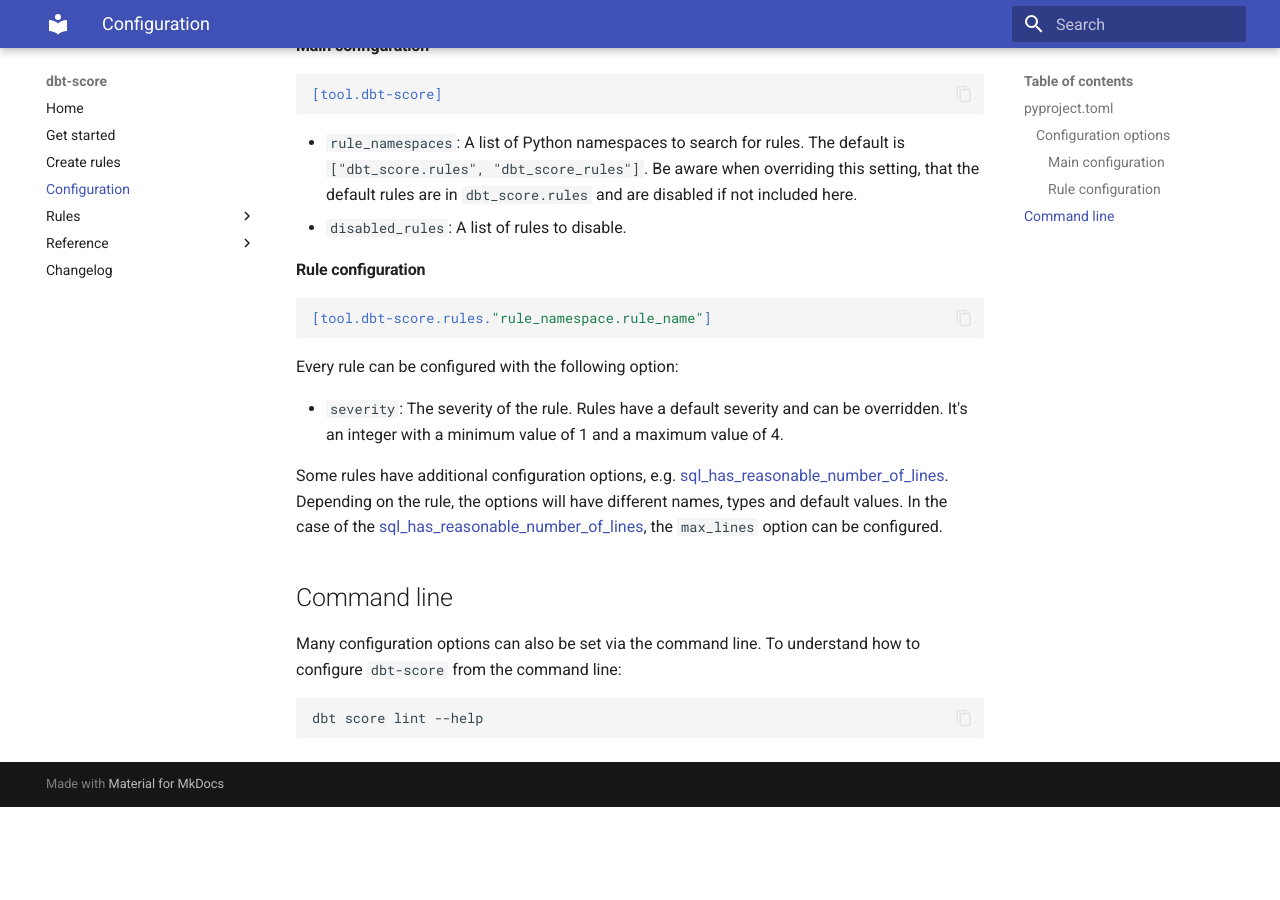
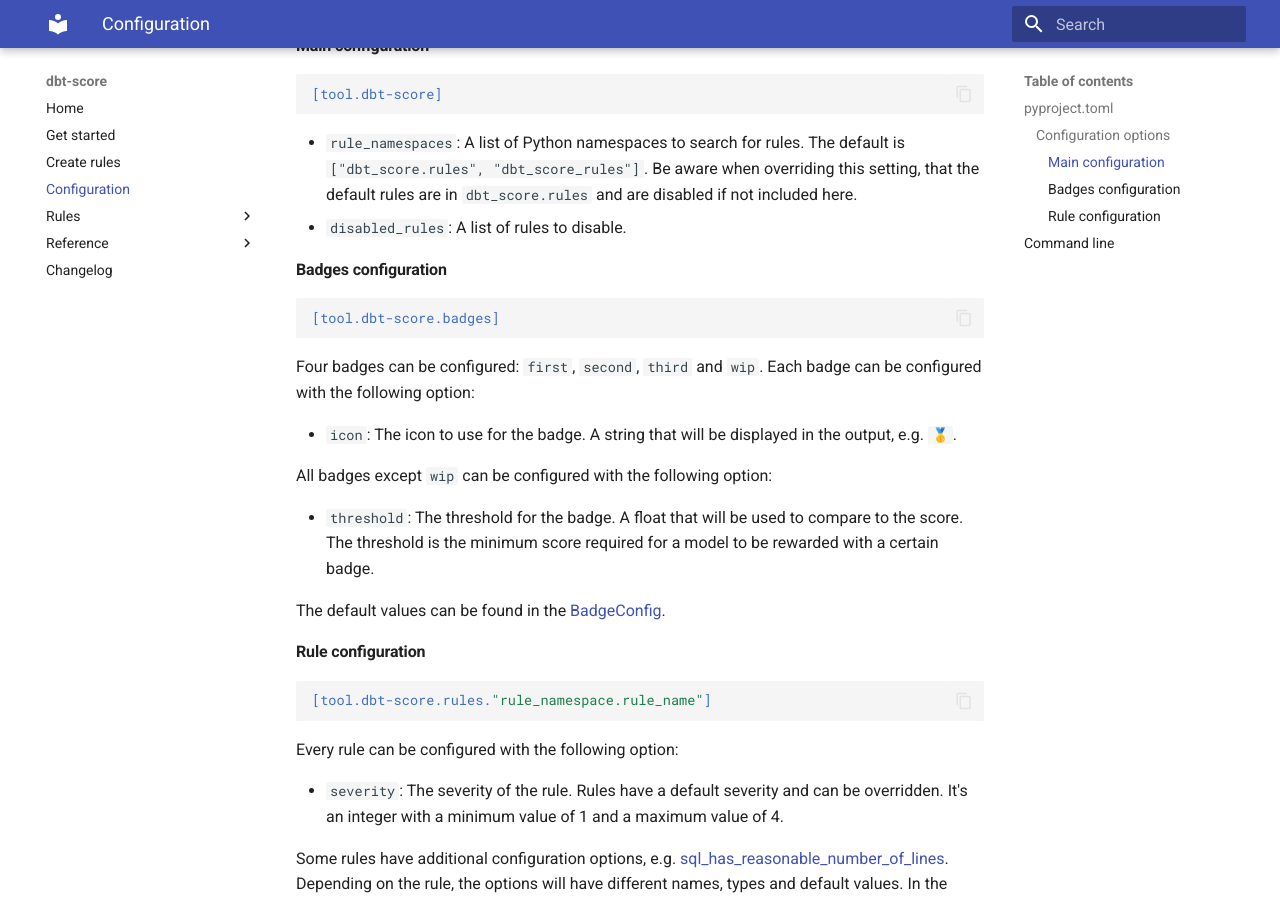
Before and after one commit to PicnicSupermarket/dbt-score, an MkDocs documentation site: the page built from docs/configuration.md, in a window 1280 px wide and 900 px high, scrolled down 646 px. Built offline with MkDocs 1.6.1 and Material for MkDocs 9.7.7, drawn with Linux system fonts in a browser that asks for light colours; before the commit the page ends 1453 px from its top, so only the background shows below that.

Commit message:
Document configuration of badges

````diff
--- a/docs/configuration.md
+++ b/docs/configuration.md
@@ -38,6 +38,27 @@
   if not included here.
 - `disabled_rules`: A list of rules to disable.
 
+#### Badges configuration
+
+```toml
+[tool.dbt-score.badges]
+```
+
+Four badges can be configured: `first`, `second`, `third` and `wip`. Each badge
+can be configured with the following option:
+
+- `icon`: The icon to use for the badge. A string that will be displayed in the
+  output, e.g. `🥇`.
+
+All badges except `wip` can be configured with the following option:
+
+- `threshold`: The threshold for the badge. A float that will be used to compare
+  to the score. The threshold is the minimum score required for a model to be
+  rewarded with a certain badge.
+
+The default values can be found in the
+[BadgeConfig](/reference/config/#dbt_score.config.BadgeConfig).
+
 #### Rule configuration
 
 ```toml
````
Also changed, not shown: docs/index.md (+4 -3 lines), docs/rules/generic.md (+95 -1 lines).
